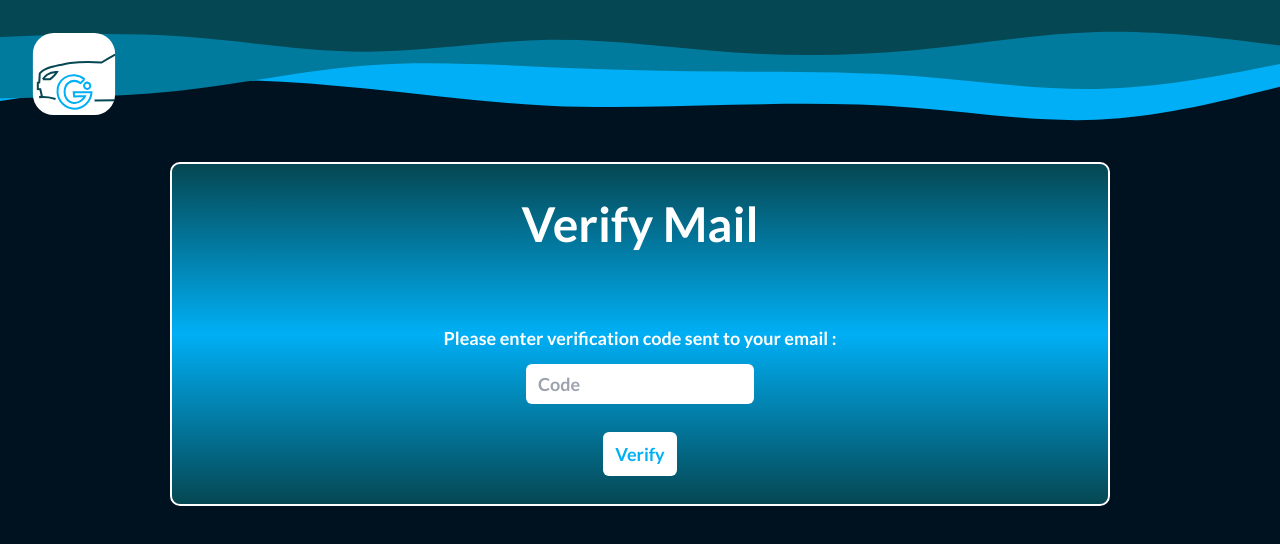
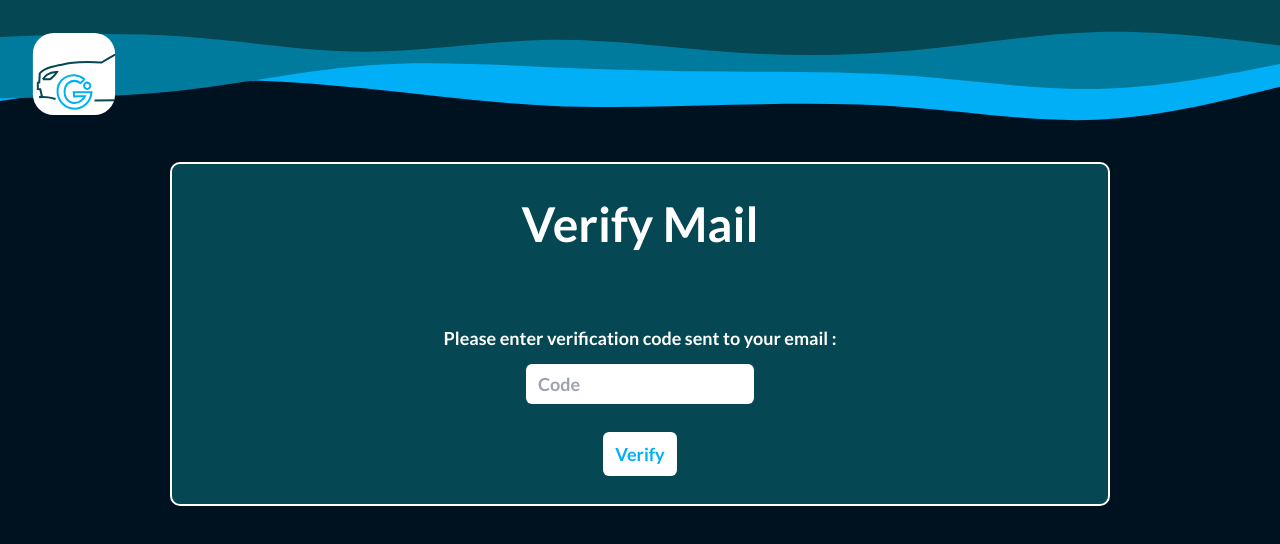
Before and after one commit to divyanshu0469/car_go, a React (Vite) app in the folder client/: page /verify in a window 1280 px wide. Shown: the top 544 px of the page. Built offline with nearby package versions, Linux system fonts and the light colour scheme.

Commit message:
bg verify

```diff
--- a/client/src/components/Verify.tsx
+++ b/client/src/components/Verify.tsx
@@ -49,7 +49,7 @@ const Verify = () => {
 
     return (
     <div className="w-full h-3/4 p-4 font-lato flex justify-center items-center">
-        <form onSubmit={handleSubmit} className="w-3/4 max-lg:w-1/2 max-sm:w-3/4 select-none h-full p-3 rounded-lg flex gap-3 flex-col justify-around items-center bg-gradient-to-t from-darkBlue via-lightBlue to-darkBlue text-white text-lg font-semibold outline-2 outline-double">
+        <form onSubmit={handleSubmit} className="w-3/4 max-lg:w-1/2 max-sm:w-3/4 select-none h-full p-3 rounded-lg flex gap-3 flex-col justify-around items-center bg-darkBlue text-white text-lg font-semibold outline-2 outline-double">
             <div className="flex justify-center flex-col items-center">
                 <h1 className="font-extrabold text-5xl mt-6 mb-12 px-6 text-center max-sm:text-3xl">Verify Mail</h1>
             </div>
```
